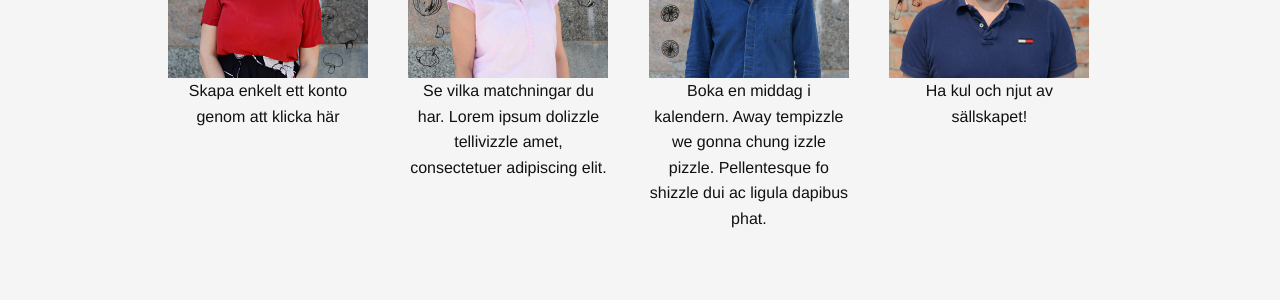
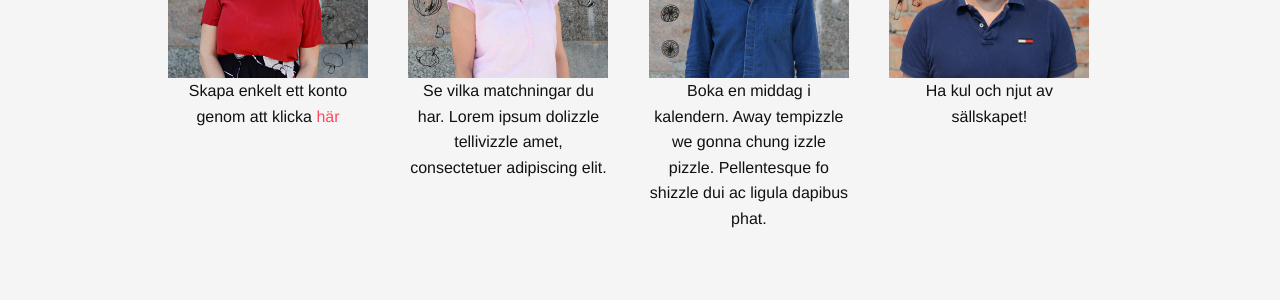
Before and after one commit to Invitationsdepartementet/test, a Jekyll site: the page built from index.html, in a window 1280 px wide and 900 px high, scrolled down 1065 px. Shown: the part 178-478 px from the top of the window. Built offline with Jekyll 4.4.1, drawn with Linux system fonts in a browser that asks for light colours.

Commit message:
Update index.html

```diff
--- a/index.html
+++ b/index.html
@@ -68,7 +68,7 @@ layout: default
 
        <div class="how-presentation">
           <img width="200" height="200" src="/images/ebba.jpg" alt="Bli medlem/Skapa ett konto">
-          <p class="qoute-text" style="max-width: 200px">Skapa enkelt ett konto genom att klicka här</p>
+          <p class="qoute-text" style="max-width: 200px">Skapa enkelt ett konto genom att klicka <a href="http://test.invitationsdepartementet.se/">här</a></p>
          </div>
         <div class="how-presentation">
           <img width="200" height="200" src="/images/lina.jpg" alt="Se vilka matchningar du har">
```
